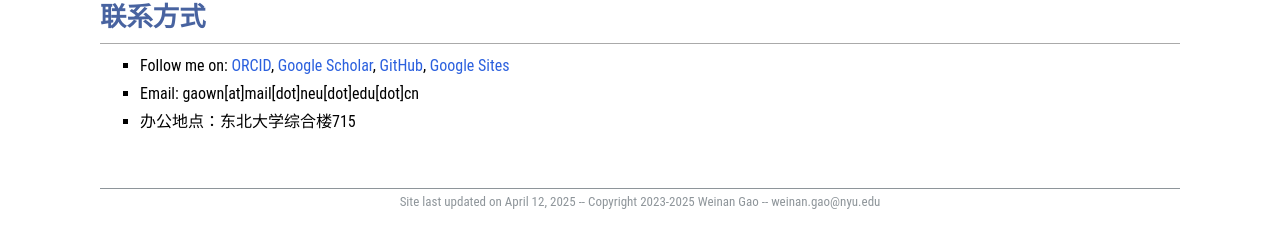
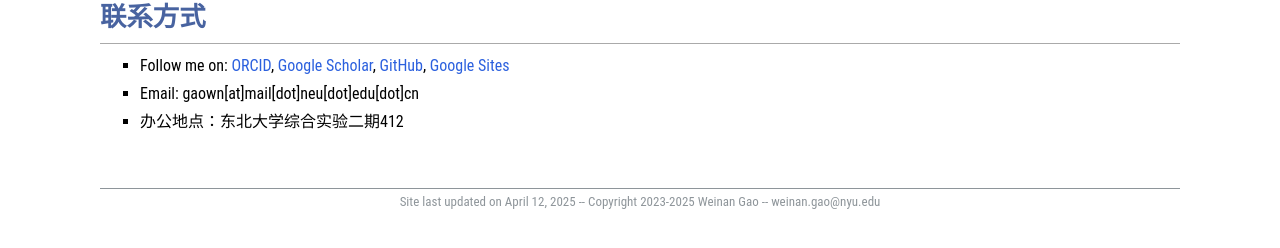
Before and after one commit to WeinanGao/weinangao.github.io, a Jekyll site: the page built from index.markdown, in a window 1280 px wide and 900 px high, scrolled down 1050 px. Shown: the part 636-884 px from the top of the window. Built offline with Jekyll 4.4.1, drawn with Linux system fonts in a browser that asks for light colours.

Commit message:
Update index.markdown

```diff
--- a/index.markdown
+++ b/index.markdown
@@ -50,4 +50,4 @@ layout: sitepage
 [GitHub](https://github.com/WeinanGao/),
 [Google Sites](https://sites.google.com/view/weinangao)
 * Email: gaown[at]mail[dot]neu[dot]edu[dot]cn
-* 办公地点：东北大学综合楼715
+* 办公地点：东北大学综合实验二期412
```
